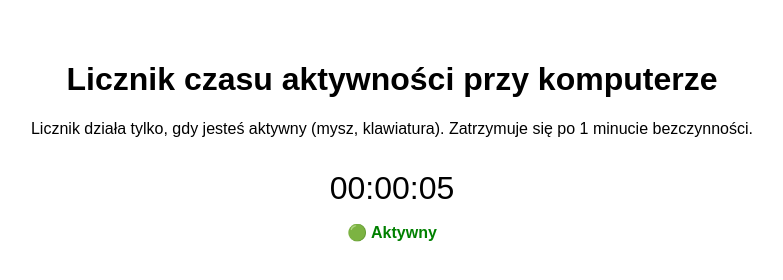
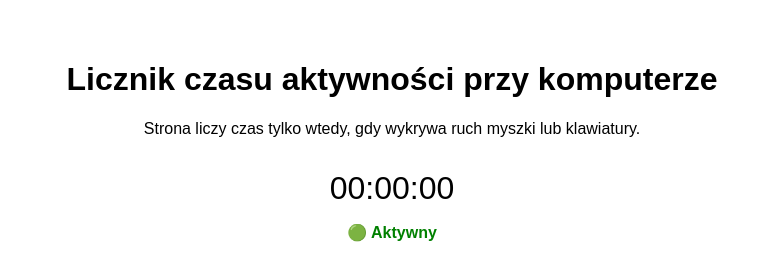
Before and after one commit to maciekbierc/github.io, a plain HTML site: page index_1min.html in a window 1280 px wide. Shown: the whole page, without its empty margins (248-1031 px from the left). Drawn offline with Linux system fonts and the light colour scheme.

Commit message:
Add files via upload

```diff
--- a/index_1min.html
+++ b/index_1min.html
@@ -16,19 +16,21 @@
     #status {
       margin-top: 1em;
       font-weight: bold;
+      color: green;
     }
   </style>
 </head>
 <body>
   <h1>Licznik czasu aktywności przy komputerze</h1>
-  <p>Licznik działa tylko, gdy jesteś aktywny (mysz, klawiatura). Zatrzymuje się po 1 minucie bezczynności.</p>
+  <p>Strona liczy czas tylko wtedy, gdy wykrywa ruch myszki lub klawiatury.</p>
   <div id="czas">00:00:00</div>
-  <div id="status">🔴 Nieaktywny</div>
+  <div id="status">🟢 Aktywny</div>
 
   <script>
+    let aktywny = false;
     let czas = 0;
-    let ostatniaAktywnosc = Date.now();
-    const timeoutMs = 60_000; // 1 minuta
+    let nieaktywnyTimer;
+    let timer;
 
     function formatujCzas(s) {
       const godziny = String(Math.floor(s / 3600)).padStart(2, '0');
@@ -37,28 +39,43 @@
       return `${godziny}:${minuty}:${sekundy}`;
     }
 
-    function aktualizujStatus() {
-      const teraz = Date.now();
-      const roznica = teraz - ostatniaAktywnosc;
-      const aktywny = roznica < timeoutMs;
+    function aktualizujWyswietlanie() {
+      document.getElementById('czas').textContent = formatujCzas(czas);
+    }
 
-      document.getElementById('status').textContent = aktywny ? '🟢 Aktywny' : '🔴 Nieaktywny';
-      document.getElementById('status').style.color = aktywny ? 'green' : 'red';
-
-      if (aktywny) {
-        czas++;
-        document.getElementById('czas').textContent = formatujCzas(czas);
+    function startLiczenia() {
+      if (!aktywny) {
+        aktywny = true;
+        document.getElementById('status').textContent = '🟢 Aktywny';
+        document.getElementById('status').style.color = 'green';
+        timer = setInterval(() => {
+          czas++;
+          aktualizujWyswietlanie();
+        }, 1000);
       }
     }
 
-    function zarejestrujAktywnosc() {
-      ostatniaAktywnosc = Date.now();
+    function zatrzymajLiczenie() {
+      if (aktywny) {
+        aktywny = false;
+        clearInterval(timer);
+        document.getElementById('status').textContent = '🔴 Nieaktywny';
+        document.getElementById('status').style.color = 'red';
+      }
     }
 
-    document.addEventListener('mousemove', zarejestrujAktywnosc);
-    document.addEventListener('keydown', zarejestrujAktywnosc);
+    function zresetujNieaktywnosc() {
+      clearTimeout(nieaktywnyTimer);
+      nieaktywnyTimer = setTimeout(() => {
+        zatrzymajLiczenie();
+      }, 60000); // 1 minuta
+      startLiczenia();
+    }
 
-    setInterval(aktualizujStatus, 1000);
+    document.addEventListener('mousemove', zresetujNieaktywnosc);
+    document.addEventListener('keydown', zresetujNieaktywnosc);
+
+    aktualizujWyswietlanie();
   </script>
 </body>
 </html>
```
